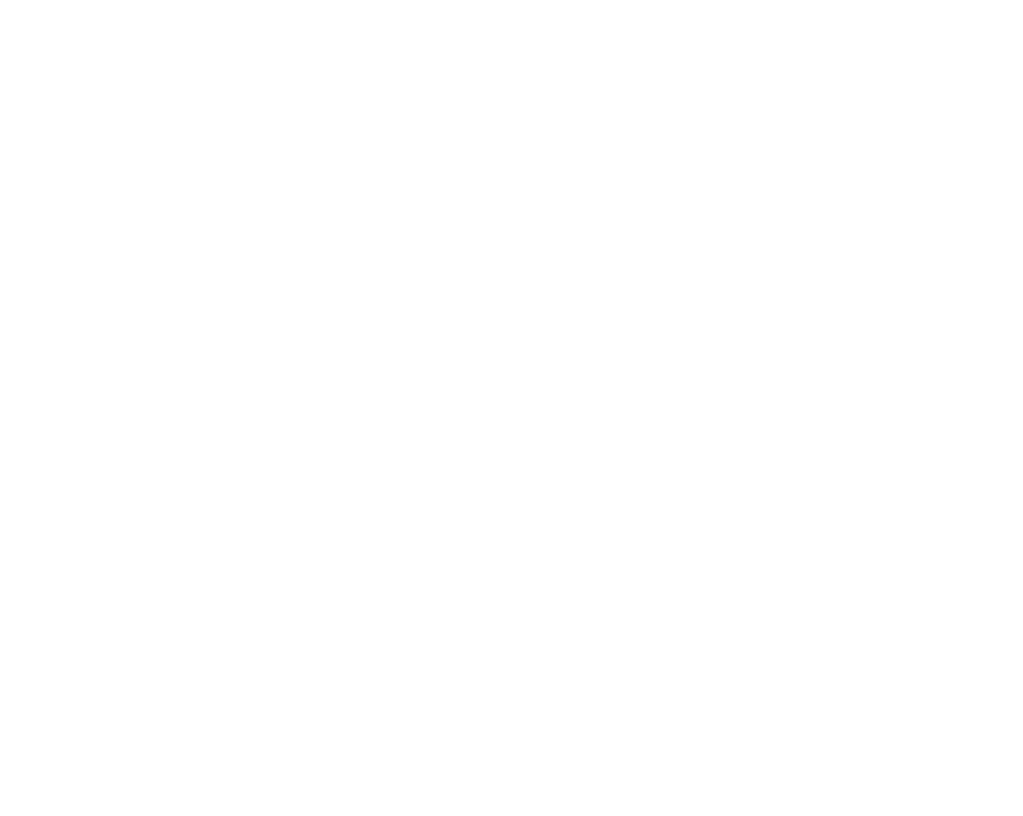
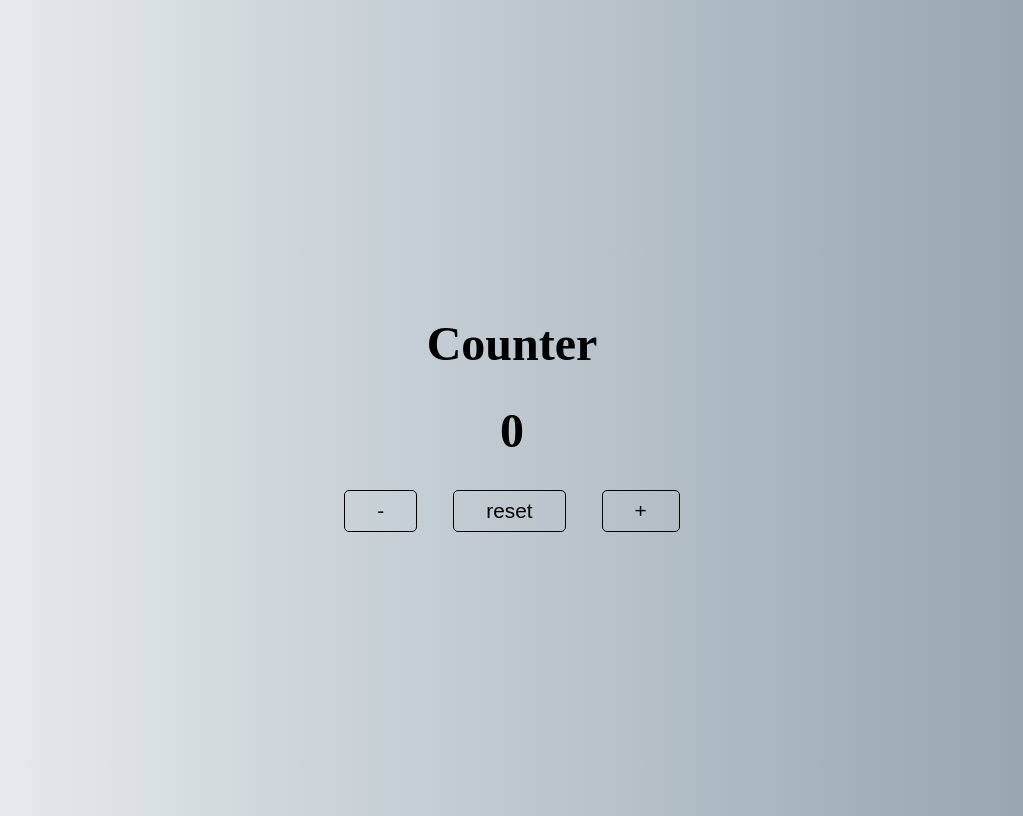
Before and after one commit to wenping001/vanila-javascript-projects, a plain HTML site: page counter/index.html in a window 1280 px wide. Shown: the whole page, without its empty margins (128-1151 px from the left). Drawn offline with Linux system fonts and the light colour scheme.

Commit message:
counter done.

```diff
--- a/colorFlipper/style.css
+++ b/colorFlipper/style.css
@@ -1,10 +1,10 @@
-*{
+* {
   box-sizing: border-box;
   margin: 0;
   padding: 0;
 }
 
-body{
+body {
   display: flex;
   align-items: center;
   justify-content: center;
@@ -12,7 +12,7 @@ body{
   background-color: rgb(252, 186, 3);
 }
 
-nav{
+nav {
   width: 100%;
   background-color: white;
   position: fixed;
@@ -22,48 +22,48 @@ nav{
   justify-content: space-around;
 }
 
-nav li{
+nav li {
   padding-left: 0;
   list-style-type: none;
 }
 
-a{
+a {
   font-weight: bold;
   color: rgb(36, 36, 36);
   text-decoration: none;
 }
 
-a.active{
+a.active {
   color: dodgerblue;
 }
 a:hover {
   color: dodgerblue;
 }
 
-main{
+main {
   display: grid;
   place-items: center;
 }
-.color-wrapper{
+.color-wrapper {
   background-color: black;
   border-radius: 8px;
   color: white;
-	width: 250px;
+  width: 300px;
   padding: 1rem;
   margin-bottom: 2rem;
   font-weight: bold;
   text-align: center;
   font-size: large;
 }
-button{
+button {
   cursor: pointer;
   border-radius: 8px;
-	padding: .5rem 4rem;
+  padding: 0.5rem 4rem;
   color: black;
   background-color: transparent;
   border: 1px solid black;
 }
-button:hover{
+button:hover {
   color: white;
   background-color: black;
 }
--- /dev/null
+++ b/counter/app.js
@@ -0,0 +1,16 @@
+const counter = document.getElementById('count');
+
+const buttons = document.querySelectorAll('.btn');
+
+let count = 0;
+buttons.forEach((btn) =>
+  btn.addEventListener('click', () => {
+    if (btn.classList.contains('decrease')) count--;
+    else if (btn.classList.contains('reset')) count = 0;
+    else if (btn.classList.contains('increase')) count++;
+
+    counter.textContent = count;
+    if (count < 0) counter.style.color = 'red';
+    else if (count > 0) counter.style.color = 'green';
+  })
+);
--- a/counter/index.html
+++ b/counter/index.html
@@ -5,11 +5,22 @@
 	<meta charset="UTF-8">
 	<meta http-equiv="X-UA-Compatible" content="IE=edge">
 	<meta name="viewport" content="width=device-width, initial-scale=1.0">
+
+	<link rel="stylesheet" href="style.css">
 	<title>counter</title>
 </head>
 
 <body>
-
+	<div class="container">
+		<h1>Counter</h1>
+		<h1 id="count">0</h1>
+		<div class="btn-wrapper">
+			<button class="btn decrease">-</button>
+			<button class="btn reset">reset</button>
+			<button class="btn increase">+</button>
+		</div>
+	</div>
+	<script src="app.js"></script>
 </body>
 
 </html>
--- /dev/null
+++ b/counter/style.css
@@ -0,0 +1,38 @@
+body {
+  display: grid;
+  align-items: center;
+  justify-content: center;
+  min-height: 100vh;
+  background: linear-gradient(
+    to right,
+    #eef2f3,
+    #8e9eab
+  ); /* W3C, IE 10+/ Edge, Firefox 16+, Chrome 26+, Opera 12+, Safari 7+ */
+}
+
+.container {
+  text-align: center;
+}
+
+h1 {
+  font-size: 3rem;
+}
+
+button {
+  cursor: pointer;
+  outline: none;
+  border-radius: 5px;
+  border: 1px solid black;
+  padding: 0.5rem 2rem;
+  background-color: transparent;
+  font-size: 1.3rem;
+}
+
+button:hover {
+  background-color: black;
+  color: white;
+}
+
+button:not(:last-child) {
+  margin-right: 2rem;
+}
```
Also changed, not shown: index.html (+1 -0 lines). Lines whose indentation alone changed are shown as unchanged.
